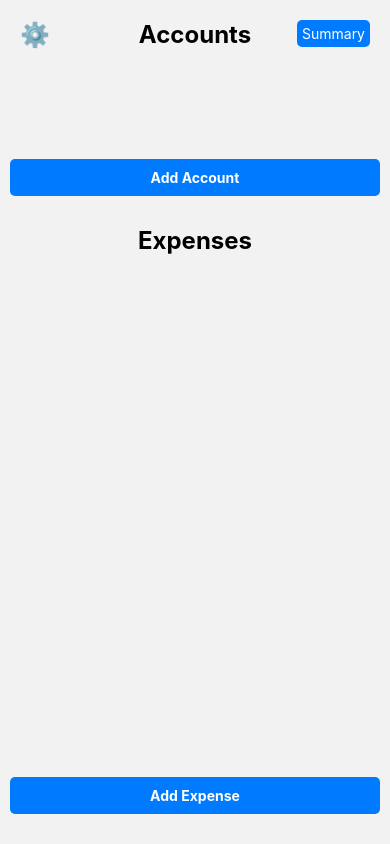
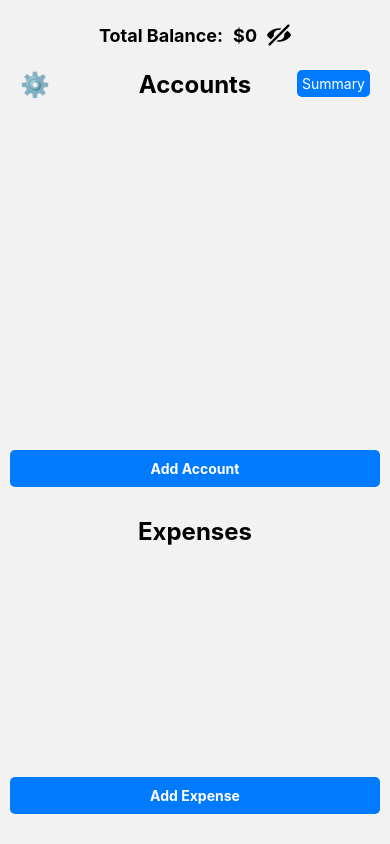
Before and after one commit to TeddyPoon2/VT6002CEM_MAD, a React Native app: screen /Home in a window 390 px wide. Built offline with nearby package versions, Linux system fonts and the light colour scheme.

Commit message:
add total balance view

```diff
--- a/screens/HomeScreen.tsx
+++ b/screens/HomeScreen.tsx
@@ -4,6 +4,7 @@ import { useNavigation } from '@react-navigation/native';
 import ShowModal from './ShowModal';
 import { getExpenses, saveExpenses, getAccounts, saveAccounts } from './storage';
 import { Account, Expense } from '../types';
+import Entypo from '@expo/vector-icons/Entypo';
 
 const HomeScreen = () => {
   const navigation = useNavigation();
@@ -17,6 +18,10 @@ const HomeScreen = () => {
   const [modalVisible, setModalVisible] = useState(false);
   const [modalType, setModalType] = useState<'expense' | 'account'>("expense");
   const [editItem, setEditItem] = useState<Expense | Account | null>(null);
+  const [showBalance, setShowBalance] = useState(true);
+
+  // Calculate total balance
+  const totalBalance = accounts.reduce((sum, acc) => sum + (acc.balance || 0), 0);
 
   useEffect(() => {
     loadAccounts();
@@ -250,6 +255,16 @@ const HomeScreen = () => {
   return (
     <SafeAreaView style={styles.container}>
       <View style={styles.container}>
+      {/* Total Balance */}
+      <View style={{ flexDirection: 'row', alignItems: 'center', justifyContent: 'center', marginVertical: 12 }}>
+        <Text style={{ fontSize: 18, fontWeight: 'bold', marginRight: 10 }}>Total Balance:</Text>
+        <Text style={{ fontSize: 18, fontWeight: 'bold', marginRight: 10 }}>
+          {showBalance ? `$${totalBalance.toLocaleString(undefined, { maximumFractionDigits: 2 })}` : '••••••'}
+        </Text>
+        <TouchableOpacity onPress={() => setShowBalance(v => !v)} accessibilityLabel={showBalance ? 'Hide balance' : 'Show balance'}>
+        <Entypo name={showBalance ? 'eye-with-line' : 'eye'} size={24} color="black" />
+        </TouchableOpacity>
+      </View>
       <View>
       <TouchableOpacity
         style={styles.gearButton}
@@ -273,7 +288,7 @@ const HomeScreen = () => {
         keyExtractor={(item) => item.id ? item.id : ''}
         horizontal
         extraData={selectedAccount}
-        style={{ maxHeight: 90, }}
+        style={{ height: 120, }}
         ItemSeparatorComponent={() => <View style={{ width: 5 }} />}
       />
       <TouchableOpacity style={styles.addButton} onPress={() => { setModalType('account'); setEditItem(null); setModalVisible(true); }}>
```
